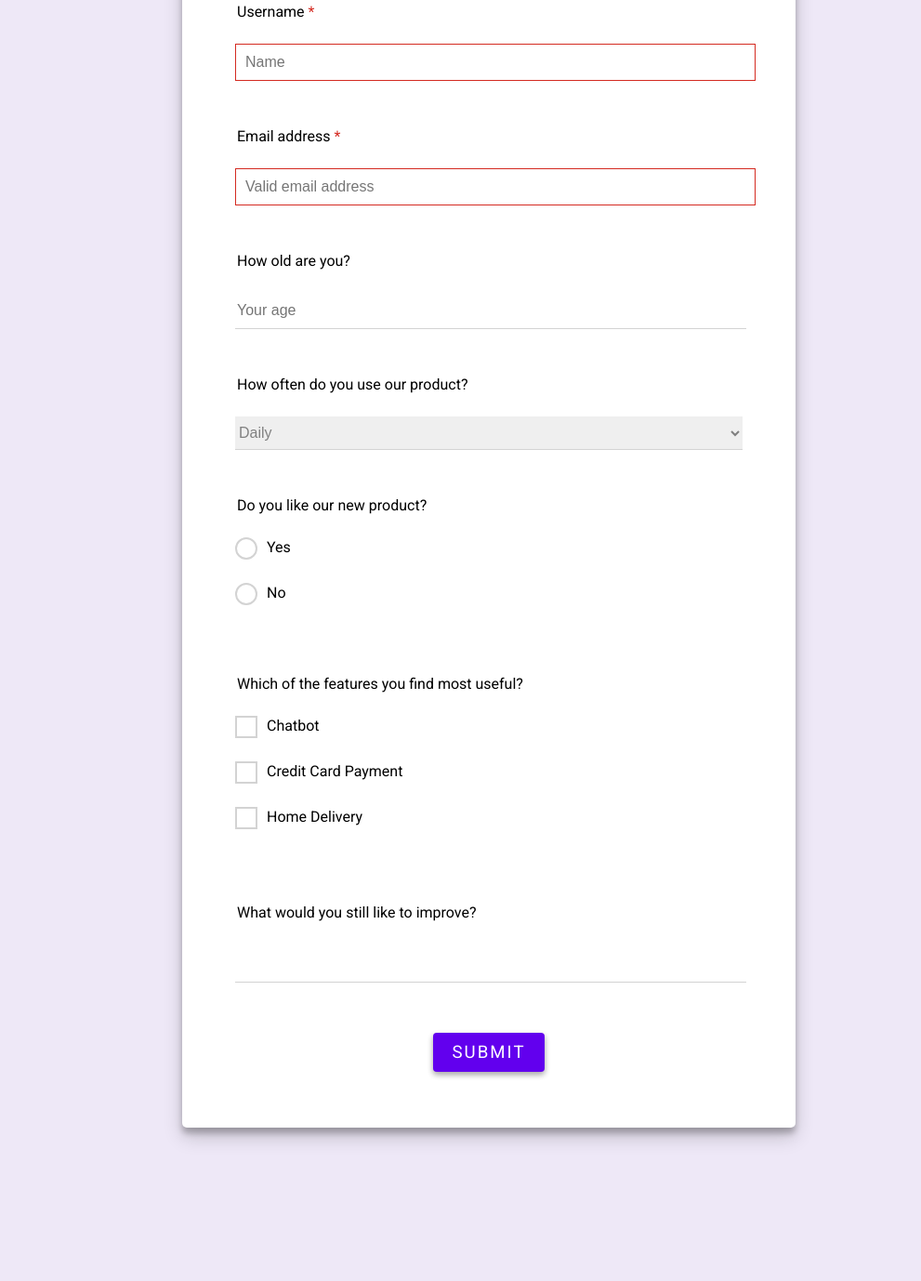
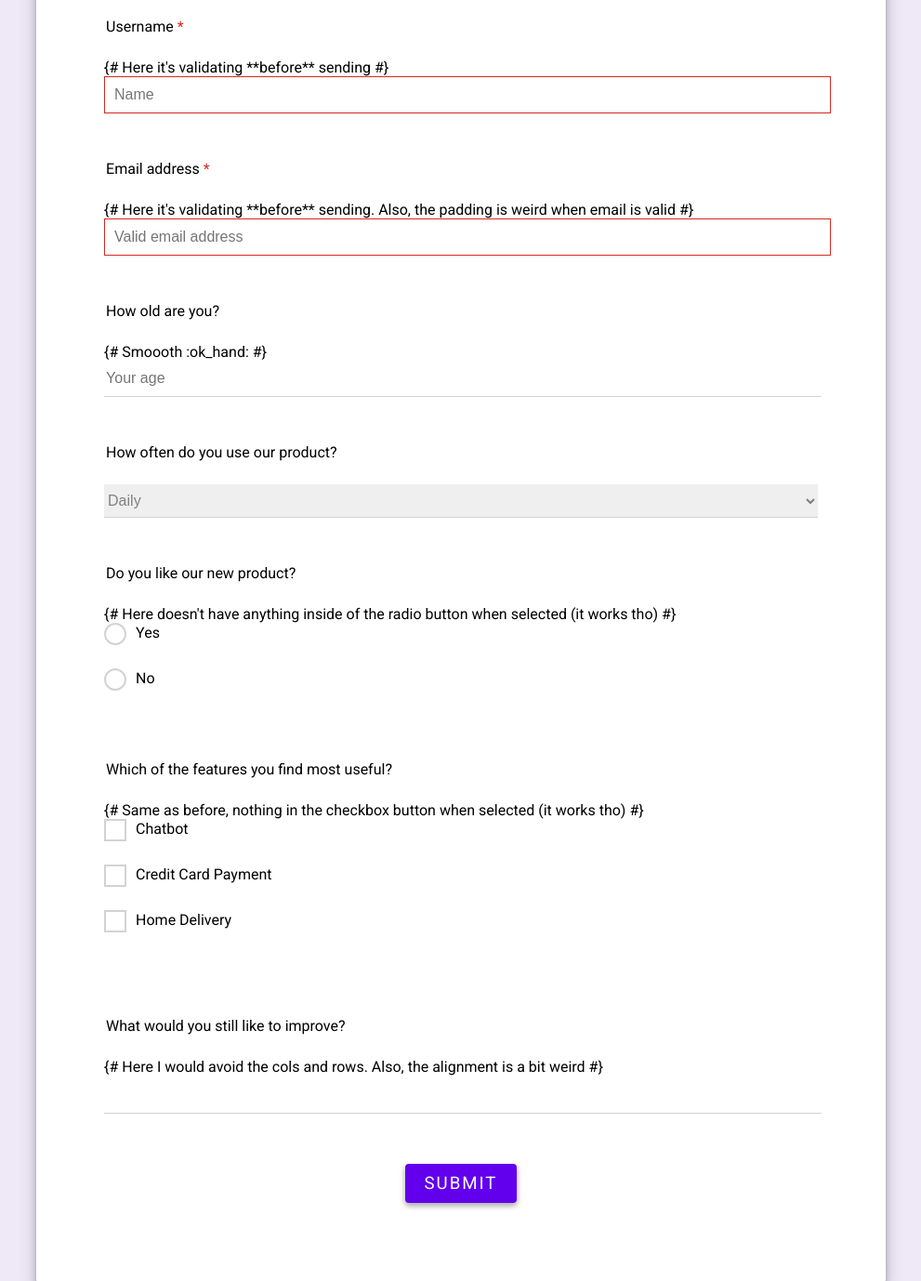
Before and after one commit to SeggyFault/survey-form, a plain HTML site: page index.html in a window 1280 px wide. Shown: the part 253-1631 px from the top of the page at 93% size, without its empty margins (144-1135 px from the left). Before the commit the page ends 1556 px from the top, so only its background shows below. Drawn offline with Linux system fonts and the light colour scheme.

Commit message:
Add code-review

```diff
--- a/css/styles.css
+++ b/css/styles.css
@@ -1,4 +1,5 @@
 /*VARIABLES*/
+/* This is the way :clap: */
 :root {
     --background-color: #eee8f7;
     --btn-background-color: #6200ee;
@@ -31,6 +32,7 @@
   /*VALIDATION*/
   input:invalid {
     border: 1px solid #d42a21;
+    /* Double semicolon? Also, I think you don't need the padding, feels odd imo */
     padding-left: 10px;;
   }
   .required {
@@ -40,6 +42,11 @@
    /*FORM*/
   .survey-form {
     min-width: 600px;
+    /* I would use px instead of % for the paddings and margins.
+    If you need to adjust for mobile, use a @media.
+    Also, The numbers are good but I would suggest to use
+    a more cohesive way to set the elements, kind of a design system.
+    Your design tokens can be 2px 4px 8px 16px ... and stick to those constraints */
     padding: 5%;
     background-color: #fff;
     border-radius: 5px;
@@ -55,6 +62,7 @@
     border: none;
     margin-bottom: 25px;
   }
+  /* Maybe for this you can use a :last-child */
   .survey-fieldset:nth-of-type(7) {
     margin-bottom: 5%;
   }
@@ -70,6 +78,7 @@
     overflow: hidden; /*removes the scroll*/
     outline: none;
     box-shadow: none;
+    /* Maybe you can use inherit as the same is defined in body */
     font-family: 'Roboto', sans-serif;
     color: grey;
   }
@@ -98,6 +107,7 @@ input[type=number] {
   input[type="radio"] {
     display: none;
   }
+  /* Nicely resolved! */
   .radio-label::before {
     content: '';
     display: inline-block;
@@ -110,6 +120,7 @@ input[type=number] {
     vertical-align: middle;
     transition: 0.2s;
   }
+  /* Gud, I would suggest to add something inside tho (same on checkboxes) */
   input[type="radio"]:checked + .radio-label::before {
     background-color: #fff;
     border: 2px solid var(--btn-background-color);
@@ -142,13 +153,16 @@ input[type=number] {
   .foo {
     display: flex;
     justify-content: center;
+    /* Same as before, better px */
     margin-bottom: 5%;
   }
 
   /*BUTTON*/
   .submit {
+    /* Not sure if you need it here, if it's the case use inherit better */
     font-family: 'Roboto', sans-serif;
     color: var(--btn-color);
+    /* Use px for consistency */
     font-size:  14pt;
     text-transform: uppercase;
     letter-spacing: 2px;
@@ -163,7 +177,8 @@ input[type=number] {
   }
 
 /*ANIMATION*/
- .submit:hover {
+.submit:hover {
+   /* Fancy! :clap: */
     animation-name: btn-hover;
     animation-duration: 500ms;
     animation-fill-mode: forwards;
--- a/index.html
+++ b/index.html
@@ -34,7 +34,7 @@
                     <fieldset class="survey-fieldset">
 
                         <legend>Username <span class="required">*</span></legend>
-
+                        {# Here it's validating **before** sending #}
                         <input
                             id="name"
                             class="name"
@@ -51,7 +51,7 @@
                     <fieldset class="survey-fieldset">
 
                         <legend>Email address <span class="required">*</span></legend>
-
+                        {# Here it's validating **before** sending. Also, the padding is weird when email is valid #}
                         <input
                             id="email"
                             class="email"
@@ -66,7 +66,7 @@
                     <fieldset class="survey-fieldset">
 
                         <legend>How old are you?</legend>
-
+                        {# Smoooth :ok_hand: #}
                         <input
                             id="number"
                             class="number"
@@ -83,7 +83,6 @@
                     <fieldset class="survey-fieldset">
 
                         <legend>How often do you use our product?</legend>
-
                         <select type="text" id="dropdown" class="dropdown" name="value">
                             <option value="option1">Daily</option>
                             <option value="option2">Weekly</option>
@@ -98,6 +97,7 @@
                     <fieldset class="survey-fieldset radio-fieldset">
 
                         <legend>Do you like our new product?</legend>
+                        {# Here doesn't have anything inside of the radio button when selected (it works tho) #}
 
                         <input
                             id="radio1"
@@ -119,6 +119,7 @@
                     <fieldset class="survey-fieldset checkbox-fieldset">
 
                         <legend>Which of the features you find most useful?</legend>
+                        {# Same as before, nothing in the checkbox button when selected (it works tho) #}
 
                         <input
                             id="checkbox1"
@@ -147,7 +148,7 @@
                     <fieldset class="survey-fieldset">
 
                         <legend>What would you still like to improve?</legend>
-
+                        {# Here I would avoid the cols and rows. Also, the alignment is a bit weird #}
                         <textarea
                             class="comment"
                             name="comment"
@@ -155,8 +156,7 @@
                             cols="30"
                             rows="15"
                             minlength="50"
-                            maxlength="250">
-                        </textarea>
+                            maxlength="250"></textarea>
                         <label for="comment"></label>
 
                     </fieldset>
```
